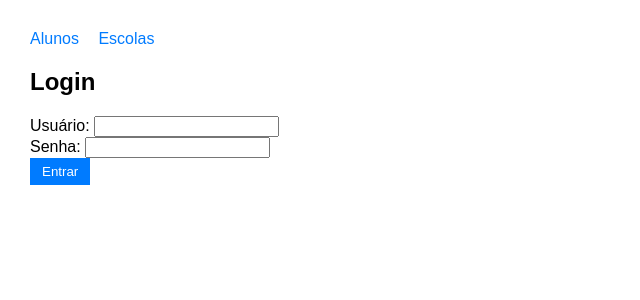
After one commit to carleandro7/sistemasimplesescola, a Django app: page /login/ in a window 1280 px wide. The commit adds this page. Shown: the top 300 px of the page, without its empty margins (0-640 px from the left). Run offline with Django 5.2, Linux system fonts and the light colour scheme.

Commit message:
Implement user authentication for Alunos with login, logout, and area access; update models and templates accordingly.

```diff
--- a/core/settings.py
+++ b/core/settings.py
@@ -122,3 +122,8 @@ STATIC_URL = 'static/'
 # https://docs.djangoproject.com/en/5.1/ref/settings/#default-auto-field
 
 DEFAULT_AUTO_FIELD = 'django.db.models.BigAutoField'
+
+
+LOGIN_URL = 'login_aluno'
+LOGIN_REDIRECT_URL = 'area_aluno'
+LOGOUT_REDIRECT_URL = 'login_aluno'
--- a/escola/models.py
+++ b/escola/models.py
@@ -1,4 +1,5 @@
 from django.db import models
+from django.contrib.auth.models import User
 
 # Create your models here.
 class Escola(models.Model):
@@ -12,6 +13,7 @@ class Escola(models.Model):
         return self.nome
 
 class Aluno(models.Model):
+    user = models.OneToOneField(User, on_delete=models.CASCADE, null=True, blank=True)
     nome = models.CharField(max_length=100)
     data_nascimento = models.DateField(blank=True, null=True)
     matricula = models.CharField(max_length=20, unique=True)
--- a/escola/templates/alunos/cadastro.html
+++ b/escola/templates/alunos/cadastro.html
@@ -9,6 +9,7 @@
         <label>Matrícula:</label><input type="text" name="matricula" required><br>
         <label>Email:</label><input type="email" name="email" required><br>
         <label>Telefone:</label><input type="text" name="telefone" required><br>
+        <label>Senha:</label><input type="password" name="senha" required><br>
         <label>Escola:</label>
         <select name="escola" required>
             {% for escola in escolas %}
@@ -17,5 +18,4 @@
         </select><br><br>
         <button type="submit">Salvar</button>
     </form>
-</form>
 {% endblock %}
--- a/escola/templates/alunos/editar.html
+++ b/escola/templates/alunos/editar.html
@@ -26,8 +26,13 @@
       {% if erros.email %}<div class="erro">{{ erros.email }}</div>{% endif %}
     </label>
 
+
     <label>Telefone (opcional):
       <input type="text" name="telefone" value="{{ val.telefone }}">
+    </label>
+
+    <label>Senha:
+      <input type="password" name="senha" value="">
     </label>
 
     <label>Escola:
--- /dev/null
+++ b/escola/templates/login.html
@@ -0,0 +1,13 @@
+{% extends 'base.html' %}
+{% block content %}
+<h2>Login</h2>
+<form method="post">
+    {% csrf_token %}
+    <label>Usuário:</label>
+    <input type="text" name="username" required><br>
+    <label>Senha:</label>
+    <input type="password" name="password" required><br>
+    <button type="submit">Entrar</button>
+    {% if erro %}<div style="color:red;">{{ erro }}</div>{% endif %}
+</form>
+{% endblock %}
--- a/escola/urls.py
+++ b/escola/urls.py
@@ -12,4 +12,12 @@ urlpatterns = [
     path('escolas/cadastrar/', views.cadastrar_escola, name='cadastrar_escola'),
     path('escolas/<int:pk>/editar/', views.editar_escola, name='editar_escola'),
     path('escolas/<int:pk>/excluir/', views.excluir_escola, name='excluir_escola'),
+
+    # Autenticação
+    path('login/', views.login_view, name='login'),
+    path('logout/', views.logout_view, name='logout'),
+
+    path('login/', views.login_aluno, name='login_aluno'),
+    path('logout/', views.logout_aluno, name='logout_aluno'),
+    path('area-aluno/', views.area_aluno, name='area_aluno'),
 ]
--- a/escola/views.py
+++ b/escola/views.py
@@ -1,12 +1,18 @@
+
 from datetime import datetime
 from django.shortcuts import render, redirect, get_object_or_404
 from django.db.models import Q
 from .models import Aluno, Escola
+from django.contrib.auth import authenticate, login, logout
+from django.contrib.auth.models import User
+from django.contrib.auth.decorators import login_required
 
+@login_required
 def lista_alunos(request):
     alunos = Aluno.objects.select_related('escola').all()
     return render(request, 'alunos/lista.html', {'alunos': alunos})
 
+@login_required
 def cadastrar_aluno(request):
     escolas = Escola.objects.all()
     if request.method == 'POST':
@@ -16,9 +22,18 @@ def cadastrar_aluno(request):
         email = request.POST['email']
         telefone = request.POST['telefone']
         escola_id = request.POST['escola']
+        senha = request.POST.get("senha")
 
         escola = Escola.objects.get(id=escola_id)
+
+        user = User.objects.create_user(
+            username=matricula,  # login será a matrícula
+            email=email,
+            password=senha
+        )
+
         Aluno.objects.create(
+            user=user,
             nome=nome,
             data_nascimento=data_nascimento,
             matricula=matricula,
@@ -30,6 +45,7 @@ def cadastrar_aluno(request):
 
     return render(request, 'alunos/cadastro.html', {'escolas': escolas})
 
+@login_required
 def editar_aluno(request, pk):
     aluno = get_object_or_404(Aluno, pk=pk)
     escolas = Escola.objects.all()
@@ -42,6 +58,7 @@ def editar_aluno(request, pk):
         email = request.POST.get("email", "").strip()
         telefone = request.POST.get("telefone", "").strip()
         escola_id = request.POST.get("escola", "").strip()
+        senha = request.POST.get("senha")
 
         # Campos obrigatórios mínimos
         if not nome:
@@ -76,11 +93,20 @@ def editar_aluno(request, pk):
                 erros["escola"] = "Escola inválida."
 
         if not erros:
+            # Atualiza os dados do usuário vinculado ao aluno
+            user = aluno.user
+            user.username = matricula
+            user.email = email
+            if senha:
+                user.set_password(senha)
+            user.save()
+
+            # Atualiza os dados do aluno
             aluno.nome = nome
-            aluno.data_nascimento = data_nascimento  # opcional
+            aluno.data_nascimento = data_nascimento
             aluno.matricula = matricula
             aluno.email = email
-            aluno.telefone = telefone  # opcional (pode ser vazio)
+            aluno.telefone = telefone
             aluno.escola = escola
             aluno.save()
             return redirect("lista_alunos")
@@ -117,7 +143,7 @@ def editar_aluno(request, pk):
     }
     return render(request, "alunos/editar.html", contexto)
 
-
+@login_required
 def excluir_aluno(request, pk):
     aluno = get_object_or_404(Aluno, pk=pk)
     if request.method == "POST":
@@ -125,11 +151,13 @@ def excluir_aluno(request, pk):
     return redirect("lista_alunos")
 
 
-# CRUD Escola
+@login_required
+@login_required
 def lista_escolas(request):
     escolas = Escola.objects.all()
     return render(request, 'escolas/lista.html', {'escolas': escolas})
 
+@login_required
 def cadastrar_escola(request):
     if request.method == 'POST':
         nome = request.POST['nome']
@@ -147,6 +175,7 @@ def cadastrar_escola(request):
         return redirect('lista_escolas')
     return render(request, 'escolas/cadastro.html')
 
+@login_required
 def editar_escola(request, pk):
     escola = get_object_or_404(Escola, pk=pk)
     if request.method == 'POST':
@@ -159,8 +188,49 @@ def editar_escola(request, pk):
         return redirect('lista_escolas')
     return render(request, 'escolas/editar.html', {'escola': escola})
 
+@login_required
 def excluir_escola(request, pk):
     escola = get_object_or_404(Escola, pk=pk)
     if request.method == 'POST':
         escola.delete()
     return redirect('lista_escolas')
+
+@login_required
+def area_aluno(request):
+    # Se quiser pegar o Aluno vinculado:
+    # aluno = request.user.aluno  (por causa do related_name='aluno')
+    return render(request, "alunos/area_aluno.html")
+
+def login_aluno(request):
+    if request.method == "POST":
+        matricula = request.POST.get("matricula")
+        senha = request.POST.get("senha")
+        user = authenticate(request, username=matricula, password=senha)
+        if user is not None:
+            login(request, user)
+            return redirect("area_aluno")  # página inicial do aluno (você define)
+        else:
+            return render(request, "alunos/login.html", {"erro": "Credenciais inválidas."})
+    return render(request, "alunos/login.html")
+
+def logout_aluno(request):
+    logout(request)
+    return redirect("login_aluno")
+
+# Login
+def login_view(request):
+    if request.method == 'POST':
+        username = request.POST['username']
+        password = request.POST['password']
+        user = authenticate(request, username=username, password=password)
+        if user is not None:
+            login(request, user)
+            return redirect('lista_alunos')
+        else:
+            return render(request, 'login.html', {'erro': 'Usuário ou senha inválidos'})
+    return render(request, 'login.html')
+
+# Logout
+def logout_view(request):
+    logout(request)
+    return redirect('login')
```
Also changed, not shown: escola/templates/alunos/area_aluno.html (added, +7 -0 lines), escola/templates/alunos/login.html (added, +16 -0 lines), db.sqlite3, escola/migrations/0002_aluno_user.py (added).
